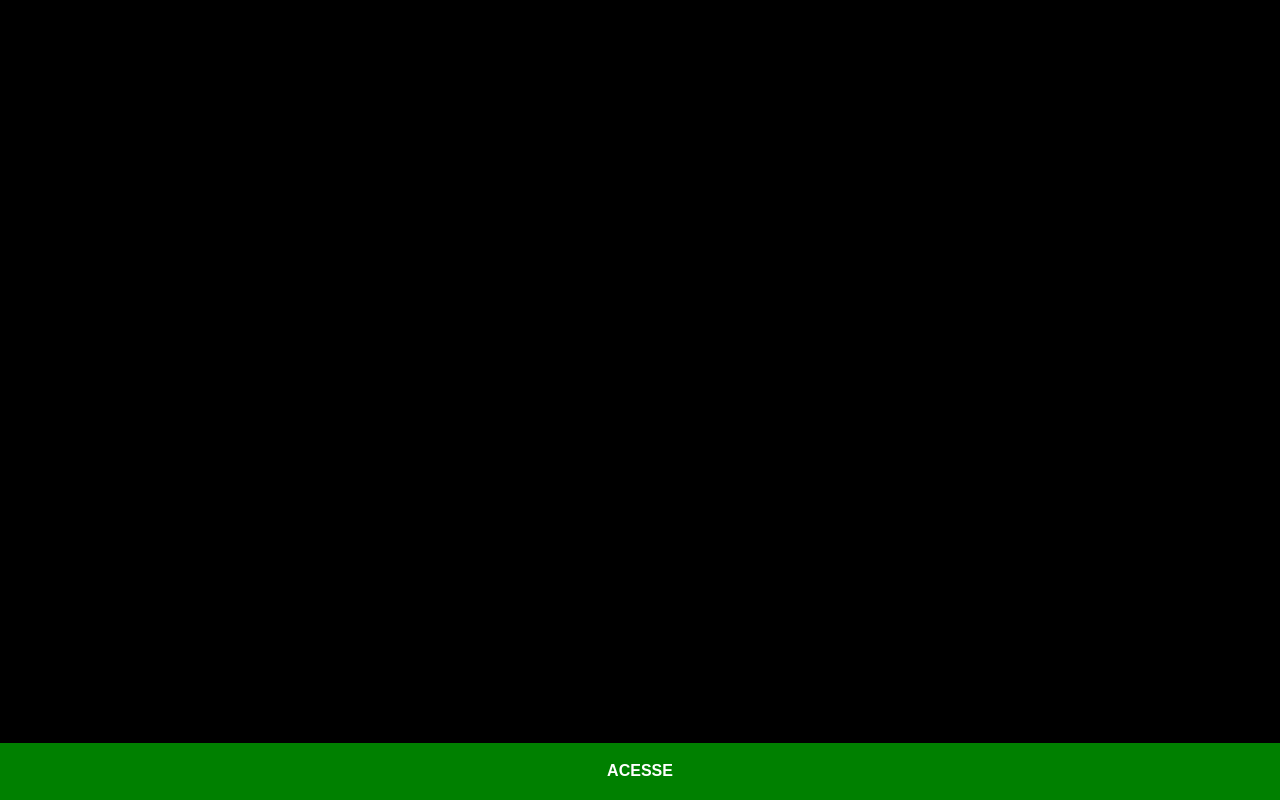
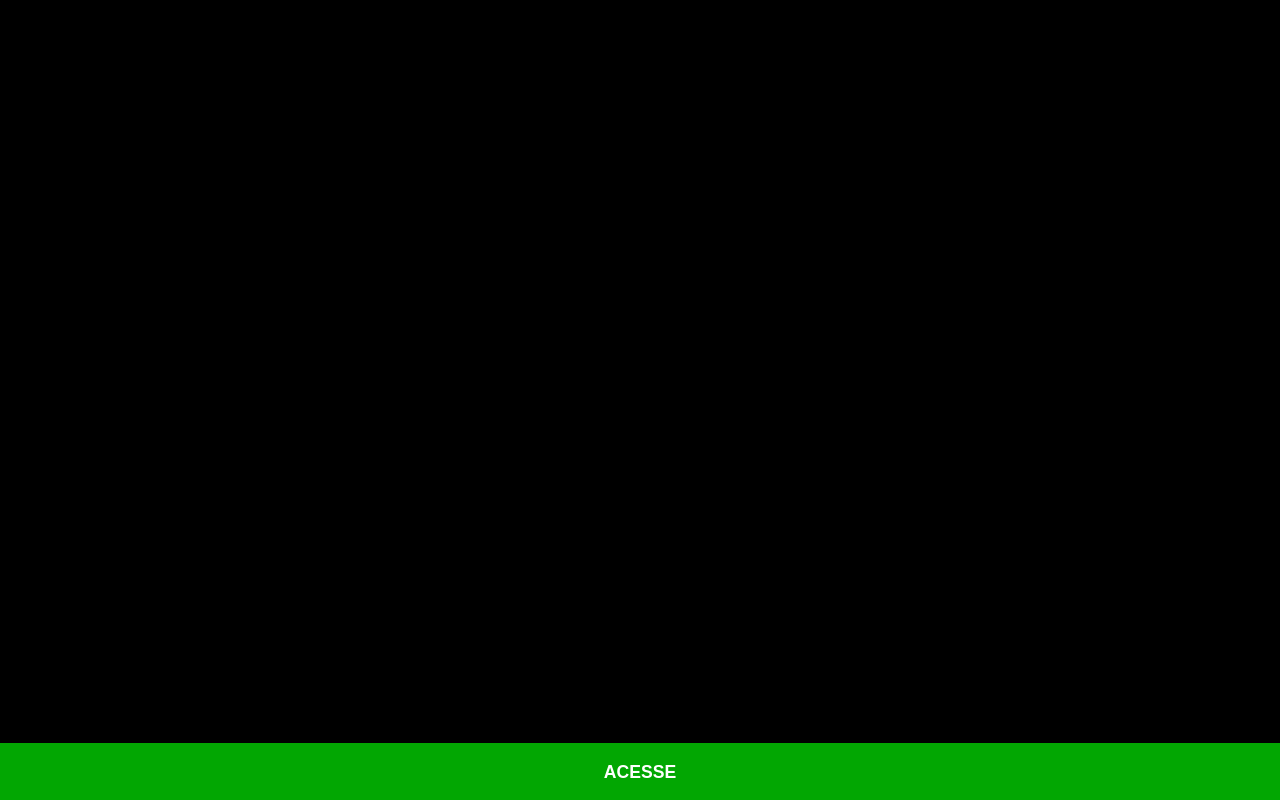
Before and after one commit to ericksantosl/projeto-social, a plain HTML site: page twitter.html in a window 1280 px wide. In both pictures the pointer is over the link "ACESSE". Shown: the part 4362-5162 px from the top of the page. Drawn offline with Linux system fonts and the light colour scheme.

Commit message:
Atualizei projeto-social

```diff
--- a/estilos/social.css
+++ b/estilos/social.css
@@ -27,5 +27,6 @@ a {
 }
 
 a:hover {
-    background-color: green;
+    background-color: rgb(2, 167, 2);
+    font-size: 1.1em;
 }
```
Also changed, not shown: github.html (+2 -2 lines).
